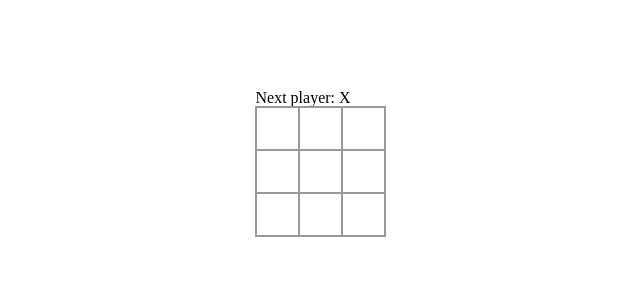
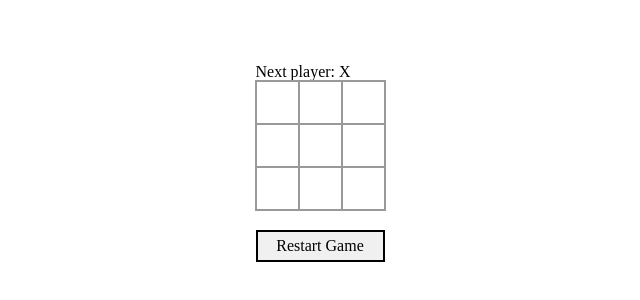
Before and after one commit to DmitryLasuta/tic-tac-toe, a React (Vite) app: page / in a window 1280 px wide. Shown: the part 238-538 px from the top of the page, without its empty margins (320-960 px from the left). Built offline with nearby package versions, Linux system fonts and the light colour scheme.

Commit message:
feat: added a tie breaker and a game restart button

```diff
--- a/src/App.css
+++ b/src/App.css
@@ -4,3 +4,22 @@ body {
   justify-content: center;
   align-items: center;
 }
+
+.game-control {
+  margin-top: 20px;
+  & button {
+    border: 2px solid black;
+    text-align: center;
+    background-color: #f0f0f0;
+    width: 100%;
+    padding: 5px 0;
+    cursor: pointer;
+
+    &:hover {
+      background-color: #e0e0e0;
+    }
+    &:active {
+      background-color: #c0c0c0;
+    }
+  }
+}
--- a/src/App.tsx
+++ b/src/App.tsx
@@ -5,15 +5,27 @@ import './App.css'
 
 function App() {
   const [fieldset, setFieldset] = useState<FieldValue[]>(Array(9).fill(null))
+  const [xIsNext, setXIsNext] = useState(true)
 
   const handlePlay = (fieldsetValues: FieldValue[]) => {
+    setXIsNext(!xIsNext)
     setFieldset(fieldsetValues)
+  }
+
+  const handleRestart = () => {
+    setFieldset(Array(9).fill(null))
+    setXIsNext(true)
   }
 
   return (
     <div className="game">
       <div className="game-board">
-        <Board onPlay={handlePlay} fieldset={fieldset} />
+        <Board onPlay={handlePlay} xIsNext={xIsNext} fieldset={fieldset} />
+      </div>
+      <div className="game-control">
+        <button onClick={handleRestart} type="button">
+          Restart Game
+        </button>
       </div>
       <ol className="game-info">{/* TODO */}</ol>
     </div>
--- a/src/components/board/Board.tsx
+++ b/src/components/board/Board.tsx
@@ -1,4 +1,3 @@
-import { useState } from 'react'
 import type { FieldValue } from 'types/fieldValue'
 import calculateWinner from 'services/calculateWinner'
 import styles from './Board.module.css'
@@ -32,18 +31,20 @@ function Square({
  */
 export default function Board({
   fieldset,
+  xIsNext,
   onPlay,
 }: {
   fieldset: FieldValue[]
+  xIsNext: boolean
   onPlay: (fieldsetValues: FieldValue[]) => void
 }): JSX.Element {
-  const [xIsNext, setXIsNext] = useState(true)
-
   const winner = calculateWinner(fieldset)
   let status: string
 
   if (winner !== null) {
     status = `Winner: ${winner}`
+  } else if (fieldset.every(value => value !== null)) {
+    status = "It's a tie!"
   } else {
     status = `Next player: ${xIsNext ? 'X' : 'O'}`
   }
@@ -55,13 +56,12 @@ export default function Board({
    * @return {void} This function does not return a value.
    */
   const handleClick = (index: number): void => {
-    if ((fieldset[index] !== null && !xIsNext) || calculateWinner(fieldset)) return
+    if ((fieldset[index] !== null && !xIsNext) || winner) return
 
     const fieldsetValues = [...fieldset]
     xIsNext ? (fieldsetValues[index] = 'X') : (fieldsetValues[index] = 'O')
 
     onPlay(fieldsetValues)
-    setXIsNext(!xIsNext)
   }
 
   return (
```
